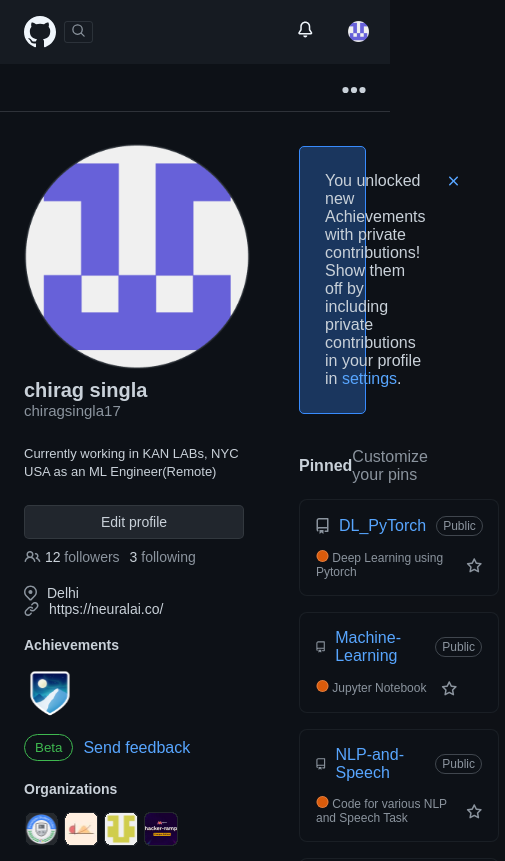
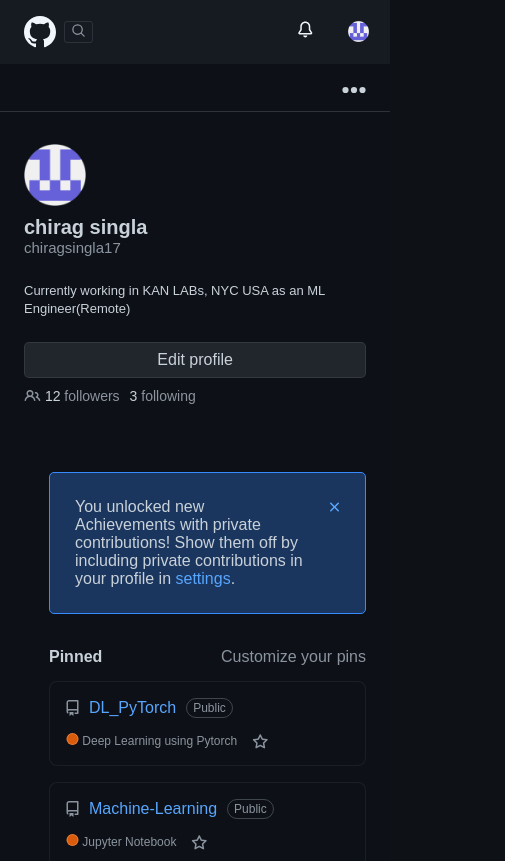
Before and after one commit to Filippov-Nikolay/Clone__GitHub, a React (Create React App) app: page /profile in a window 390 px wide. Shown: the top 861 px of the page, 505 px wide, since content can reach past the window. Built offline with nearby package versions, Linux system fonts and the light colour scheme.

Commit message:
full adaptive

```diff
--- a/src/globalComponents/globalCss/aside.css
+++ b/src/globalComponents/globalCss/aside.css
@@ -1,6 +1,5 @@
 .profile-aside{
     margin-top: 32px;
-    width: 296px;
     grid-row: 1;
 }
 
@@ -151,7 +150,6 @@
 @media screen and (max-width: 1024px) {
     .profile-aside{
         margin-top: 32px;
-        width: 226px;
     }
 
     .profile-aside__btn-edit{
@@ -195,10 +193,28 @@
 }
 
 
-@media screen and (max-width: 768px) {
-   .profile-aside{
+@media screen and (max-width: 767px) {
 
-    justify-content: center;
-    align-items: center;
+   .profile-aside__logo{
+    width: 62px;
+   }
+
+   .profile-aside__wrapper{
+        display: flex;
+        align-items: center;
+        gap: 35px;
+   }
+   .profile-aside__info{
+    display: none;
+   }
+   .profile-aside__achievements{
+    display: none;
+   }
+   .profile-aside__organizations{
+    display: none;
+   }
+   .profile-aside__btn-edit{
+    font-size: 16px;
+    width: 100.08%;
    }
 }
--- a/src/globalComponents/globalCss/nav.css
+++ b/src/globalComponents/globalCss/nav.css
@@ -19,7 +19,7 @@
     padding: 9px;
     transition: 0.5s all;
     border-radius: 5px;
-
+    border-bottom: 3px solid #f7816600;
 }
 
 
--- a/src/globalComponents/nav/nav.js
+++ b/src/globalComponents/nav/nav.js
@@ -1,18 +1,26 @@
-import React, { useState } from 'react';
+import React, { useState, useEffect } from 'react';
+import { useLocation } from 'react-router-dom';
 import '../globalCss/nav.css';
 import { OverviewSVG, RepositoriesSVG, ProjectsSVG, PackagesSVG, StarsSVG, DotsSvg } from '../picture/SvgComponents.js';
 
 const navItems = [
-    { name: 'Overview', icon: <OverviewSVG /> , href: '/profile'},
+    { name: 'Overview', icon: <OverviewSVG />, href: '/profile' },
     { name: 'Repositories', icon: <RepositoriesSVG />, href: '/vb-profile' },
-    { name: 'Projects', icon: <ProjectsSVG /> },
-    { name: 'Packages', icon: <PackagesSVG /> },
-    { name: 'Stars', icon: <StarsSVG /> }
+    { name: 'Projects', icon: <ProjectsSVG />, href: '#' },
+    { name: 'Packages', icon: <PackagesSVG />, href: '#' },
+    { name: 'Stars', icon: <StarsSVG />, href: '#' }
 ];
 
 export function Nav() {
     const [activeIndex, setActiveIndex] = useState(null);
     const [showDropdown, setShowDropdown] = useState(false);
+    const location = useLocation();
+
+    useEffect(() => {
+        const currentPath = location.pathname;
+        const currentIndex = navItems.findIndex(item => item.href === currentPath);
+        setActiveIndex(currentIndex);
+    }, [location.pathname]);
 
     const handleItemClick = (index) => {
         setActiveIndex(index);
@@ -52,7 +60,7 @@ export function Nav() {
                                     className={`profile-dropdown-item ${activeIndex === index ? 'active' : ''}`}
                                     onClick={() => handleItemClick(index)}
                                 >
-                                    <a href='#' className='profile-dropdown-item-link'>
+                                    <a href={item.href} className='profile-dropdown-item-link'>
                                         {item.icon}
                                         <span className='profile-item-text'>{item.name}</span>
                                     </a>
--- a/src/shvetsComponents/profileCss/profile.css
+++ b/src/shvetsComponents/profileCss/profile.css
@@ -12,9 +12,7 @@
 }
 
 .profile-content {
-    display: grid;
-    grid-gap: 24px;
-    grid-template-columns: auto;
+    display: flex;
 }
 
 
@@ -34,6 +32,7 @@
 
 @media screen and (max-width: 767px) {
     .profile-content {
-        grid-template-columns: auto;
+        flex-direction: column;
+        align-items: center;
     }
 }
```
